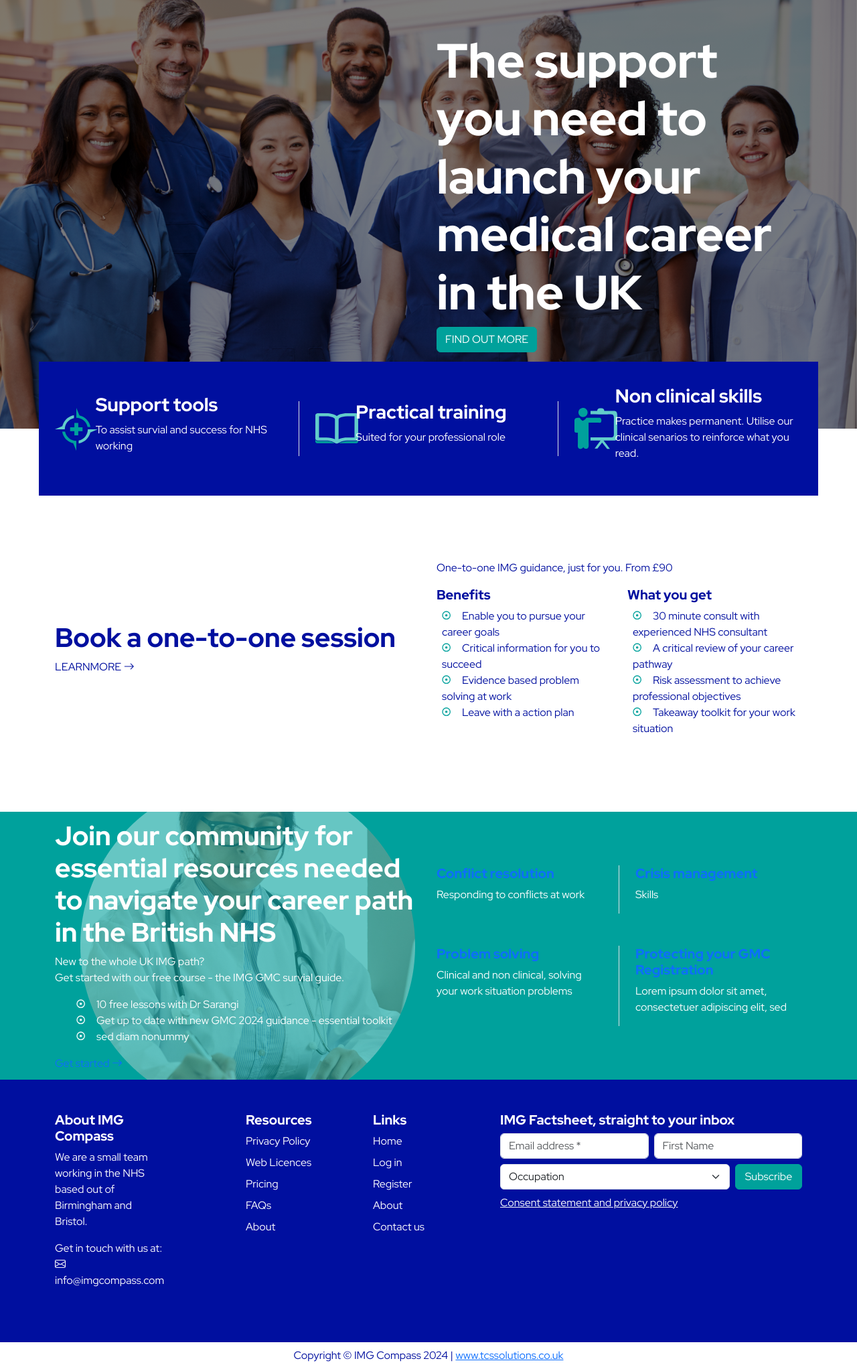
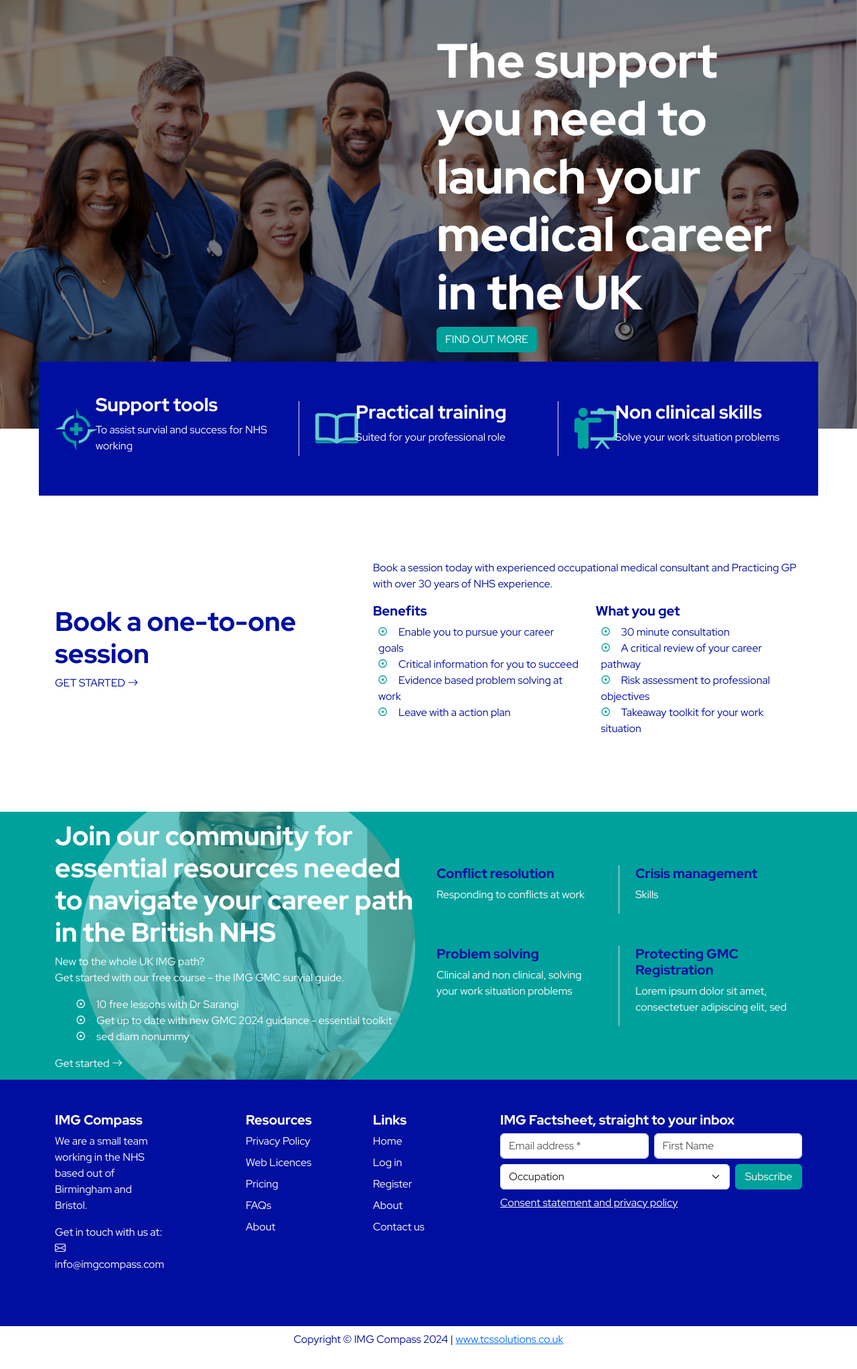
Before and after one commit to Tom23collins/img-compass-webapp, a Flask app: page / in a window 1280 px wide. Shown: the part 93-2137 px from the top of the page at 67% size. After the commit the page ends 2102 px from the top, so only its background shows below. Run offline with Flask 3, Linux system fonts and the light colour scheme.

Commit message:
Worked on about page

```diff
--- a/static/css/custom.css
+++ b/static/css/custom.css
@@ -48,7 +48,10 @@ p, span, li, a, div, button {
     font-family: 'RedHatDisplay', sans-serif;
 }
 
-.text-primary,
+.text-primary {
+    color: #000F9F !important;
+}
+
 .nav-link {
     color: #000F9F;
     text-decoration: none;
@@ -59,6 +62,7 @@ p, span, li, a, div, button {
     color: #00A19C;
     text-decoration: none;
 }
+
 
 /* Specific styles for bold text in the body */
 strong, b {
--- a/templates/base.html
+++ b/templates/base.html
@@ -3,7 +3,7 @@
   <head>
     <meta charset="utf-8">
     <meta name="viewport" content="width=device-width, initial-scale=1">
-    <title>{% block title %}International Medical Graduates{% endblock %}</title>
+    <title>{% block title %}{% endblock %} · IMG Compass</title>
     <link href="https://cdn.jsdelivr.net/npm/bootstrap@5.3.3/dist/css/bootstrap.min.css" rel="stylesheet" integrity="sha384-QWTKZyjpPEjISv5WaRU9OFeRpok6YctnYmDr5pNlyT2bRjXh0JMhjY6hW+ALEwIH" crossorigin="anonymous">
     <link rel="stylesheet" href="https://cdn.jsdelivr.net/npm/bootstrap-icons@1.11.3/font/bootstrap-icons.min.css">
     <link rel="stylesheet" href="{{ url_for('static', filename='css/custom.css') }}">
@@ -41,7 +41,7 @@
         <div class="container">
           <div class="row">
             <div class="col-12 col-md-2 mb-3">
-              <h5>About IMG Compass</h5>
+              <h5>IMG Compass</h5>
               <p>We are a small team working in the NHS based out of Birmingham and Bristol.</p>
               <p>Get in touch with us at:<br><i class="bi bi-envelope"></i> info@imgcompass.com</p>
             </div>
--- a/templates/contact.html
+++ b/templates/contact.html
@@ -1,12 +1,12 @@
 <!-- templates/index.html -->
 {% extends "base.html" %}
 
-{% block title %}IMG Compass{% endblock %}
+{% block title %}Contact{% endblock %}
 
 {% block content %}
 <div class="container">
     <div class="row">
-        <div class="col-12">
+        <div class="col-12 my-5">
             <form>
                 <div class="form-group mb-2">
                   <label for="exampleInputEmail1">Email address</label>
@@ -14,7 +14,7 @@
                   <small id="emailHelp" class="form-text text-muted">We'll never share your email with anyone else.</small>
                 </div>
                 <div class="form-group mb-2">
-                    <label for="exampleFormControlTextarea1">Your Message</label>
+                    <label for="exampleFormControlTextarea1">Your message</label>
                     <textarea class="form-control" id="exampleFormControlTextarea1" rows="5" required></textarea>
                 </div>
                 <div class="form-group form-check mb-2">
--- a/templates/index.html
+++ b/templates/index.html
@@ -1,7 +1,7 @@
 <!-- templates/index.html -->
 {% extends "base.html" %}
 
-{% block title %}IMG Compass{% endblock %}
+{% block title %}Home{% endblock %}
 
 {% block content %}
 <div class="hero">
@@ -12,7 +12,7 @@
             </div>
             <div class="col-12 col-md-6 my-5">
                 <h1 class="text-white display-2"><strong>The support you need to launch your medical career in the UK</strong></h1>
-                <button type="button" class="btn btn-primary">FIND OUT MORE</button>
+                <a type="button" class="btn btn-primary" href="#learn-more">FIND OUT MORE</a>
             </div>
         </div>
     </div>
@@ -49,22 +49,22 @@
                 </div>
                 <div class="col-10">
                     <h3>Non clinical skills</h3>
-                    <p>Practice makes permanent. Utilise our clinical senarios to reinforce what you read.</p>
+                    <p>Solve your work situation problems</p>
                 </div>
             </div>
         </div>
     </div>
 </div>
 
-<div class="container">
+<div class="container" id="learn-more">
     <div class="row py-5 my-5">
-        <div class="col-12 col-md-6 my-auto">
+        <div class="col-12 col-md-5 my-auto">
             <h1>Book a one-to-one session</h1>
-            <p>LEARNMORE <i class="bi bi-arrow-right"></i></p>
+            <p>GET STARTED <i class="bi bi-arrow-right"></i></p>
         </div>
-        <div class="col-12 col-md-6">
+        <div class="col-12 col-md-7">
             <div class="row">
-                <p>One-to-one IMG guidance, just for you. From £90</p>
+                <p>Book a session today with experienced occupational medical consultant and Practicing GP with over 30 years of NHS experience.</p>
                 <div class="col-6">
                     <h5>Benefits</h5>
                     <ul class="custom-list-primary">
@@ -77,9 +77,9 @@
                 <div class="col-6">
                     <h5>What you get</h5>
                     <ul class="custom-list-primary">
-                        <li>30 minute consult with experienced NHS consultant</li>
+                        <li>30 minute consultation</li>
                         <li>A critical review of your career pathway</li>
-                        <li>Risk assessment to achieve professional objectives</li>
+                        <li>Risk assessment to professional objectives</li>
                         <li>Takeaway toolkit for your work situation</li>
                     </ul>
                 </div>
@@ -99,7 +99,7 @@
                     <li>Get up to date with new GMC 2024 guidance - essential toolkit</li>
                     <li>sed diam nonummy</li>
                 </ul>
-                <a class="text-primary">Get started <i class="bi bi-arrow-right"></i></a>
+                <a class="text-white" style="text-decoration: none;" href="/register">Get started <i class="bi bi-arrow-right"></i></a>
             </div>
             <div class="col-12 col-md-6 my-auto">
                 <div class="row g-5 mb-5">
@@ -118,7 +118,7 @@
                         <p>Clinical and non clinical, solving your work situation problems</p>
                     </div>
                     <div class="col-6">
-                        <h5 class="text-primary">Protecting your GMC Registration</h5>
+                        <h5 class="text-primary">Protecting GMC Registration</h5>
                         <p>Lorem ipsum dolor sit amet, consectetuer adipiscing elit, sed</p>
                     </div>
                 </div>
--- a/templates/login.html
+++ b/templates/login.html
@@ -4,7 +4,7 @@
   <head>
     <meta charset="utf-8">
     <meta name="viewport" content="width=device-width, initial-scale=1">
-    <title>{% block title %}Log in · Flask Azure Quickstart{% endblock %}</title>
+    <title>{% block title %}Sign in · IMG Compass{% endblock %}</title>
     <link href="https://cdn.jsdelivr.net/npm/bootstrap@5.3.3/dist/css/bootstrap.min.css" rel="stylesheet" integrity="sha384-QWTKZyjpPEjISv5WaRU9OFeRpok6YctnYmDr5pNlyT2bRjXh0JMhjY6hW+ALEwIH" crossorigin="anonymous">
     <link rel="stylesheet" href="{{ url_for('static', filename='css/custom.css') }}">
     <link rel="stylesheet" href="https://cdn.jsdelivr.net/npm/bootstrap-icons@1.11.3/font/bootstrap-icons.min.css">
--- a/templates/register.html
+++ b/templates/register.html
@@ -4,7 +4,7 @@
   <head>
     <meta charset="utf-8">
     <meta name="viewport" content="width=device-width, initial-scale=1">
-    <title>{% block title %}Log in · Flask Azure Quickstart{% endblock %}</title>
+    <title>{% block title %}Register · IMG Compass{% endblock %}</title>
     <link href="https://cdn.jsdelivr.net/npm/bootstrap@5.3.3/dist/css/bootstrap.min.css" rel="stylesheet" integrity="sha384-QWTKZyjpPEjISv5WaRU9OFeRpok6YctnYmDr5pNlyT2bRjXh0JMhjY6hW+ALEwIH" crossorigin="anonymous">
     <link rel="stylesheet" href="{{ url_for('static', filename='css/custom.css') }}">
     <link rel="stylesheet" href="https://cdn.jsdelivr.net/npm/bootstrap-icons@1.11.3/font/bootstrap-icons.min.css">
```
Also changed, not shown: templates/about.html (+28 -2 lines), templates/support.html (+6 -1 lines), static/images/hero.png, static/images/joyshri.png (added).
